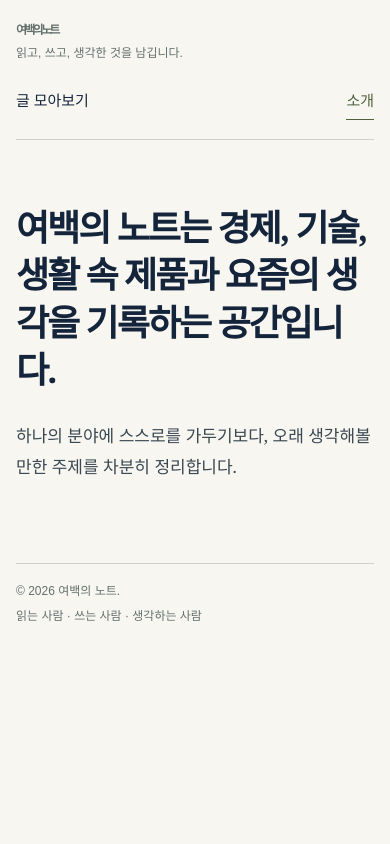
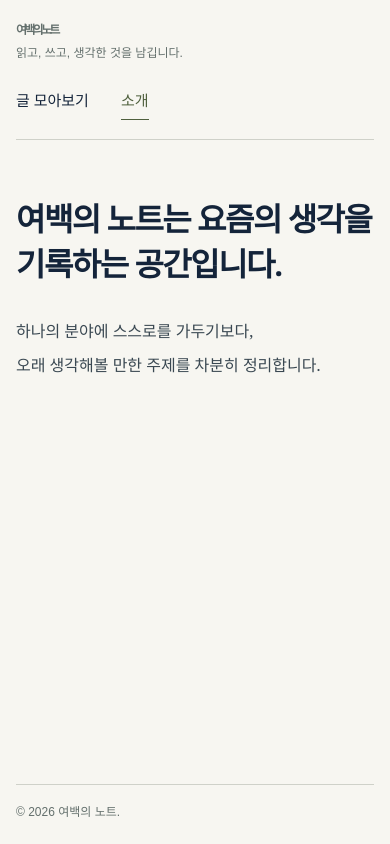
Before and after one commit to slobbie/yeobaek-notes, a Next.js app: page /about in a window 390 px wide. Built offline with nearby package versions, Linux system fonts and the light colour scheme.

Commit message:
fix(blog): 소개 문구와 모바일 배치를 다듬는다
사용자가 컨펌한 소개 문구를 반영하고 390px와 320px 모바일 화면에서 가로 넘침이 없도록 배치를 조정한다.

```diff
--- a/app/about/page.jsx
+++ b/app/about/page.jsx
@@ -3,17 +3,18 @@ import { SiteHeader } from "../components/site-header.jsx";
 
 export const metadata = {
   title: "소개 | 여백의 노트",
-  description: "경제, 기술, 생활 속 제품과 요즘의 생각을 차분히 기록하는 여백의 노트입니다.",
+  description: "요즘의 생각과 오래 생각해볼 만한 주제를 차분히 기록하는 여백의 노트입니다.",
 };
 
 export default function AboutPage() {
   return <>
     <a className="skip-link" href="#about-content">본문으로 건너뛰기</a>
-    <main className="site-shell">
+    <main className="site-shell about-shell">
       <SiteHeader current="about" />
       <article className="about-page" id="about-content">
-        <h1>여백의 노트는 경제, 기술, 생활 속 제품과 요즘의 생각을 기록하는 공간입니다.</h1>
-        <p>하나의 분야에 스스로를 가두기보다, 오래 생각해볼 만한 주제를 차분히 정리합니다.</p>
+        <h1>여백의 노트는 요즘의 생각을 기록하는 공간입니다.</h1>
+        <p>하나의 분야에 스스로를 가두기보다,</p>
+        <p>오래 생각해볼 만한 주제를 차분히 정리합니다.</p>
       </article>
       <SiteFooter />
     </main>
--- a/app/components/site-footer.jsx
+++ b/app/components/site-footer.jsx
@@ -1,6 +1,5 @@
 export function SiteFooter() {
   return <footer className="page-footer" id="about">
     <span>© 2026 여백의 노트.</span>
-    <span>읽는 사람 · 쓰는 사람 · 생각하는 사람</span>
   </footer>;
 }
```
Also changed, not shown: app/globals.css.
